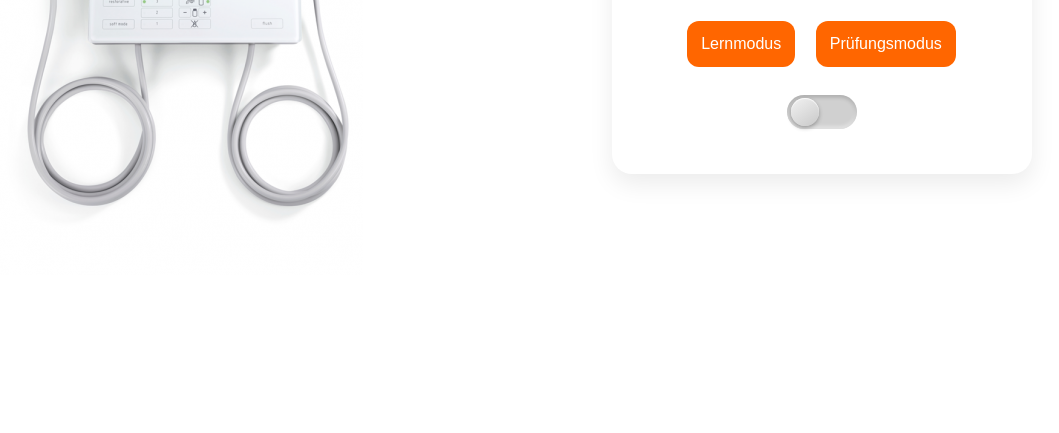
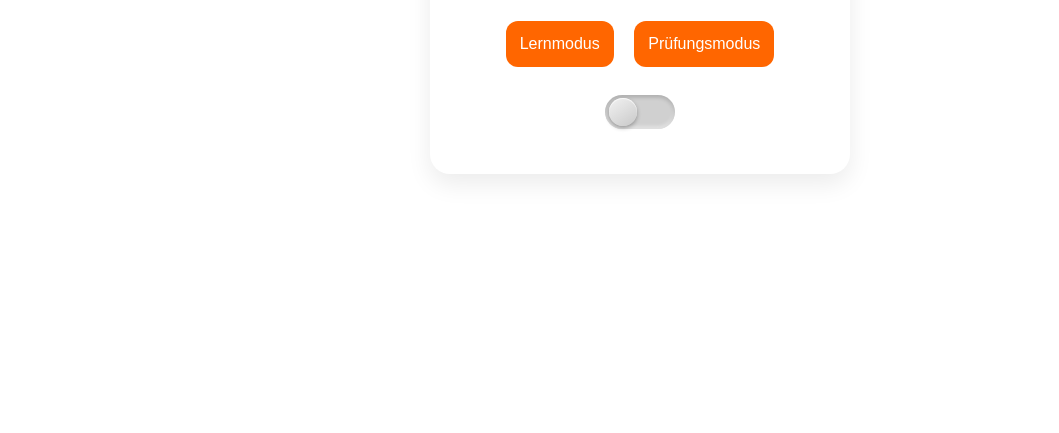
Before and after one commit to xNicoChiri/TrainerNC, a plain HTML site: page index.html in a window 1280 px wide. Shown: the part 367-800 px from the top of the page, without its empty margins (0-1059 px from the left). Drawn offline with Linux system fonts and the light colour scheme.

Commit message:
Remove TrainerNC resources from index.html
Removed script, stylesheet, and image references from head.

```diff
--- a/index.html
+++ b/index.html
@@ -8,10 +8,6 @@
 <link rel="manifest" href="manifest.json">
 <meta name="apple-mobile-web-app-capable" content="yes">
 <meta name="apple-mobile-web-app-status-bar-style" content="black-translucent">
-
-<script src="/TrainerNC/script.js"></script>
-<link rel="stylesheet" href="/TrainerNC/style.css">
-<img src="/TrainerNC/images/test1.jpg" alt="Test">
 </head>
 
 <body>
```
